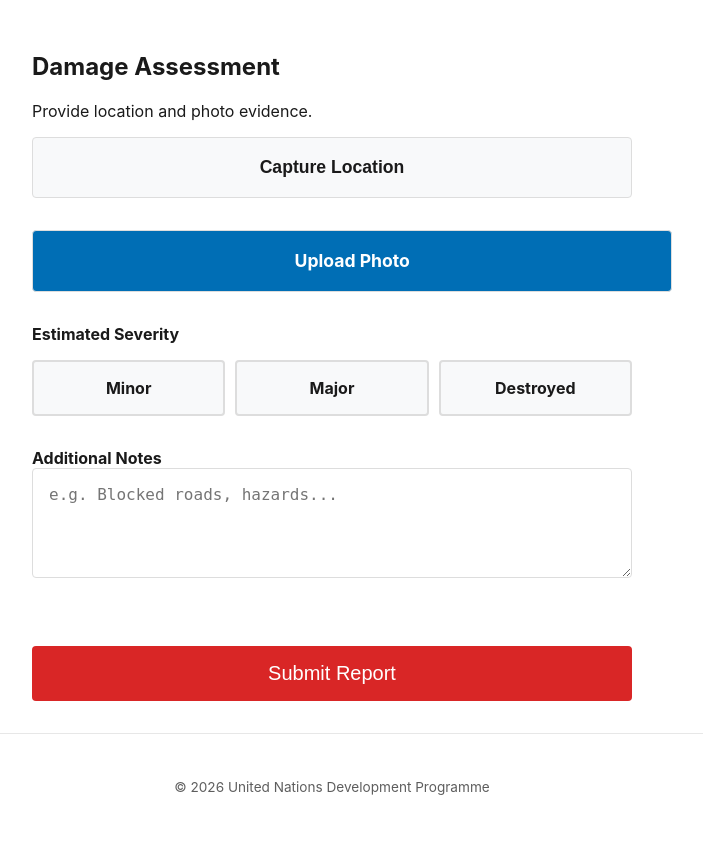
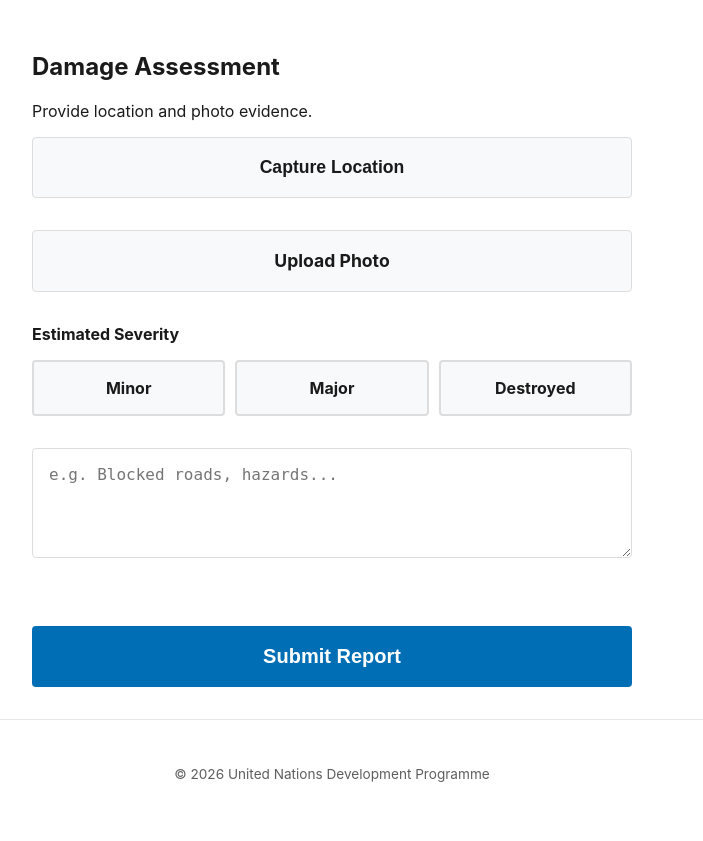
Before and after one commit to edimaudo/undp-Crisis-Response-Damage-Assessment-App, a FastAPI app: page /report in a window 1280 px wide. Shown: the part 86-927 px from the top of the page, without its empty margins (308-1011 px from the left). After the commit the page ends 868 px from the top, so only its background shows below. Run offline with FastAPI, Linux system fonts and the light colour scheme; parts of the project's set-up code (start-up, migrations or seed data) failed here and were passed over.

Commit message:
Update report_form.html

```diff
--- a/templates/report_form.html
+++ b/templates/report_form.html
@@ -6,25 +6,35 @@
 <style>
     .report-container { max-width: 600px; margin: 0 auto; }
     .form-section { margin-bottom: 2rem; }
-    .input-row { margin-bottom: 1.5rem; }
 
+    /* Ensuring all action buttons have the exact same width and alignment */
     .btn-action-large {
-        display: block; width: 100%; padding: 1.2rem;
-        font-size: 1.1rem; text-align: center; border-radius: 4px;
-        border: 1px solid var(--border-color); cursor: pointer; font-weight: bold;
+        display: block;
+        width: 100%;
+        padding: 1.2rem;
+        font-size: 1.1rem;
+        text-align: center;
+        border-radius: 4px;
+        border: 1px solid var(--border-color);
+        cursor: pointer;
+        font-weight: bold;
+        box-sizing: border-box; /* Critical for alignment */
     }
 
     .btn-gps { background: var(--ui-bg); color: var(--text-color); }
-    .btn-camera { background: var(--undp-blue); color: white; margin-top: 10px; }
+    .btn-camera { background: var(--ui-bg); color: var(--text-color); }
 
     .severity-picker { display: flex; gap: 10px; border: none; padding: 0; margin: 1rem 0; }
     .chip {
         flex: 1; padding: 1rem 0; text-align: center; font-weight: bold;
         background: var(--ui-bg); border-radius: 4px; border: 2px solid var(--border-color); cursor: pointer;
     }
+
+    /* Severity Selection Highlight */
     input[type="radio"]:checked + .chip {
         border-color: var(--undp-blue);
-        background: rgba(0, 110, 181, 0.1);
+        background: var(--undp-blue);
+        color: white;
     }
 
     textarea {
@@ -34,8 +44,16 @@
     }
 
     .btn-submit-final {
-        background-color: #d92626; color: white; font-size: 1.25rem;
-        margin-top: 2rem; border: none; width: 100%; padding: 1rem; border-radius: 4px; cursor: pointer;
+        background-color: var(--undp-blue); /* Changed from Red to Professional Blue */
+        color: white;
+        font-size: 1.25rem;
+        margin-top: 2rem;
+        border: none;
+        width: 100%;
+        padding: 1.2rem;
+        border-radius: 4px;
+        cursor: pointer;
+        font-weight: bold;
     }
 </style>
 
@@ -78,8 +96,8 @@
         </div>
 
         <div class="form-section">
-            <label for="notes" style="font-weight:bold">{{ labels.label_notes }}</label>
-            <textarea id="notes" name="notes" rows="4" placeholder="{{ labels.placeholder_notes }}"></textarea>
+            <label for="notes" style="font-weight:bold">{{ labels.label_details }}</label>
+            <textarea id="notes" name="notes" rows="4" placeholder="{{ labels.placeholder_notes }}" required></textarea>
         </div>
 
         <button type="submit" class="btn-submit-final">{{ labels.btn_submit_report }}</button>
@@ -90,13 +108,22 @@
     function getLocation() {
         const btn = document.getElementById('gps-btn');
         if (navigator.geolocation) {
-            navigator.geolocation.getCurrentPosition((pos) => {
-                document.getElementById('lat').value = pos.coords.latitude;
-                document.getElementById('lng').value = pos.coords.longitude;
-                btn.style.background = "#28a745";
-                btn.style.color = "white";
-                btn.innerText = "{{ labels.location_captured }}";
-            });
+            navigator.geolocation.getCurrentPosition(
+                (pos) => {
+                    document.getElementById('lat').value = pos.coords.latitude;
+                    document.getElementById('lng').value = pos.coords.longitude;
+                    btn.style.background = "#28a745";
+                    btn.style.color = "white";
+                    btn.innerText = "{{ labels.location_captured }}";
+                },
+                (error) => {
+                    // Feedback if GPS is blocked or fails
+                    console.error(error);
+                    alert("Error: Please enable location services in your browser settings to capture coordinates.");
+                }
+            );
+        } else {
+            alert("Geolocation is not supported by this browser.");
         }
     }
 
```
